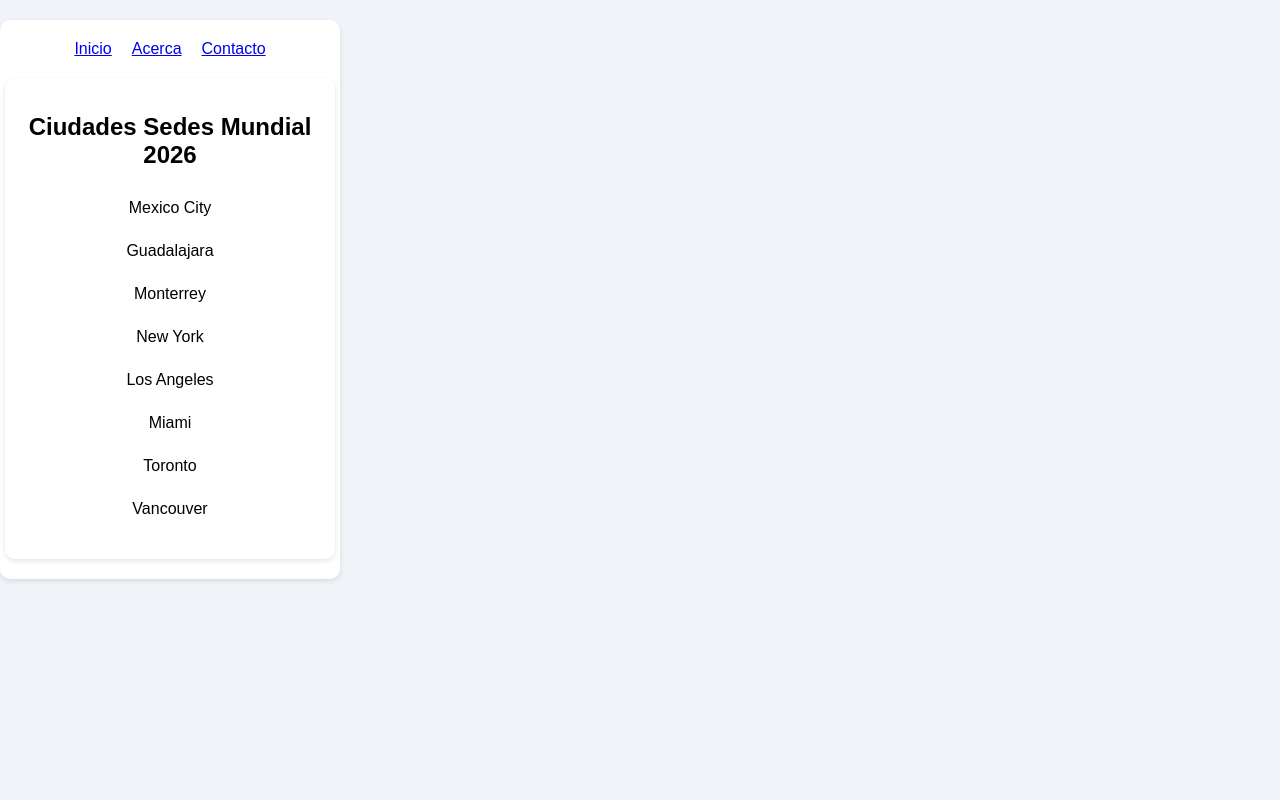
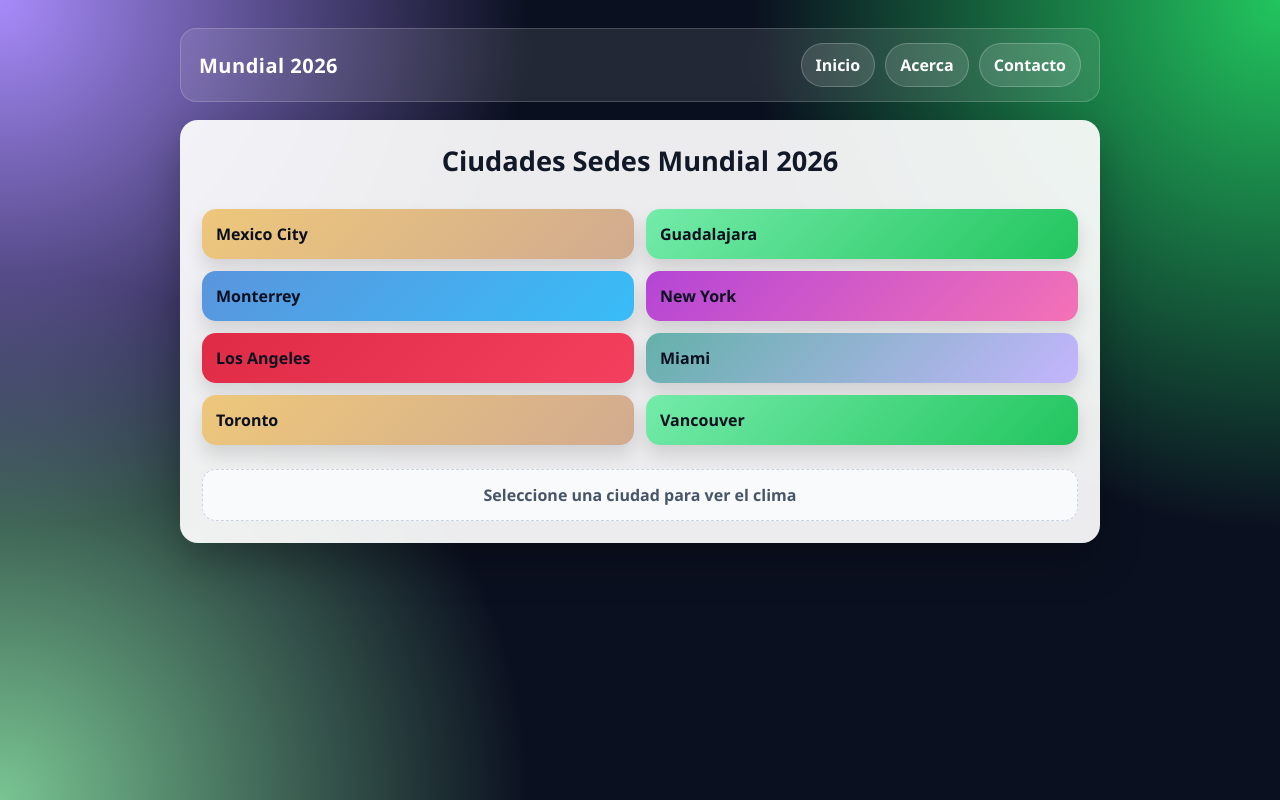
Before and after one commit to MiltonCuevaGuamingo/mundial-react-api, a React (Vite) app: page / in a window 1280 px wide. Built offline with nearby package versions, Linux system fonts and the light colour scheme.

Commit message:
Agrergo estilos a las paginas

```diff
--- a/src/App.css
+++ b/src/App.css
@@ -1,56 +1,160 @@
 body {
-  font-family: Arial, Helvetica, sans-serif;
-  background-color: #f0f4f8;
   margin: 0;
-  padding: 0;
+  font-family: "Segoe UI", Arial, Helvetica, sans-serif;
+  color: #1f2937;
+  background: radial-gradient(circle at top left, #a78bfa 0%, transparent 35%),
+              radial-gradient(circle at top right, #22c55e 0%, transparent 35%),
+              radial-gradient(circle at bottom left, #79c492 0%, transparent 35%),
+              #0b1020;
+  min-height: 100vh;
 }
 
+
 #root {
-  display:flex;
-  flex-direction: column;
-  align-items: center;
-  justify-content: center;
-  padding: 20px;
-  box-sizing: border;
+  padding: 28px;
+  box-sizing: border-box;
 }
 
-h1 {
-  color: #2c3e50;
-  margin-bottom: 20px;
+.app {
+  max-width: 920px;
+  margin: 0 auto;
 }
 
-ul {
+
+.topbar {
+  display: flex;
+  align-items: center;
+  justify-content: space-between;
+  gap: 16px;
+  margin-bottom: 18px;
+  padding: 14px 18px;
+  border-radius: 16px;
+  background: rgba(255, 255, 255, 0.10);
+  backdrop-filter: blur(10px);
+  border: 1px solid rgba(255, 255, 255, 0.18);
+}
+
+.brand {
+  margin: 0;
+  font-size: 1.25rem;
+  color: #ffffff;
+  letter-spacing: 0.5px;
+}
+
+
+.nav {
+  display: flex;
+  gap: 10px;
+}
+
+.nav-link {
+  text-decoration: none;
+  color: #ffffff;
+  font-weight: 700;
+  padding: 10px 14px;
+  border-radius: 999px;
+  background: rgba(255, 255, 255, 0.12);
+  border: 1px solid rgba(255, 255, 255, 0.22);
+  transition: transform 0.15s ease, background 0.2s ease;
+}
+
+.nav-link:hover {
+  transform: translateY(-1px);
+  background: rgba(255, 255, 255, 0.20);
+}
+
+
+.card {
+  background: rgba(255, 255, 255, 0.92);
+  border-radius: 18px;
+  padding: 22px;
+  box-shadow: 0 20px 40px rgba(0, 0, 0, 0.25);
+}
+
+.title, h1, h2 {
+  text-align: center;
+  margin: 0 0 16px 0;
+}
+
+.title {
+  font-size: 1.7rem;
+  color: #111827;
+}
+
+.ciudades {
+  display: flex;
+  flex-direction: column;
+  gap: 14px;
+}
+
+
+.grid-ciudades {
   list-style: none;
   padding: 0;
+  margin: 0;
+  display: grid;
+  grid-template-columns: repeat(2, minmax(0, 1fr));
+  gap: 12px;
 }
 
-li {
-  padding: 10px 15px;
-  margin: 5px 0;
-  border-radius: 5px;
-  background-color: #ffffff;
-  transition: background-color 0.3s, font-weight 0.3s;
+
+.city {
+  cursor: pointer;
+  user-select: none;
+  font-weight: 800;
+  padding: 14px 14px;
+  border-radius: 14px;
+  color: #0b1020;
+  box-shadow: 0 10px 18px rgba(0,0,0,0.12);
+  transition: transform 0.15s ease, filter 0.2s ease, outline 0.2s ease;
+  outline: 3px solid transparent;
 }
 
-li:hover {
-  background-color: #d1e7ff;
+.city[data-color="0"] { background: linear-gradient(135deg, #eec77b, #d1ab8f); }
+.city[data-color="1"] { background: linear-gradient(135deg, #74ebaa, #22c55e); }
+.city[data-color="2"] { background: linear-gradient(135deg, #5a95dd, #38bdf8); }
+.city[data-color="3"] { background: linear-gradient(135deg, #b445d6, #f472b6); }
+.city[data-color="4"] { background: linear-gradient(135deg, #e02b46, #f43f5e); }
+.city[data-color="5"] { background: linear-gradient(135deg, #64b1aa, #c4b5fd); }
+
+.city:hover {
+  transform: translateY(-2px);
+  filter: brightness(1.03);
 }
 
-li[selected] {
-  font-weight: bold;
-  background-color: #a8d0ff;
+
+.city.active {
+  outline: 3px solid #111827;
 }
 
-div {
-  margin-top: 20px;
-  padding: 15px;
-  border-radius: 10px;
-  background-color: #ffffff;
-  box-shadow: 0 2px 5px rgba(0,0,0,0.1);
-  width: 300px;
-  text-align: center;
+.clima-box {
+  margin-top: 10px;
+  padding: 14px;
+  border-radius: 14px;
+  background: #f8fafc;
+  border: 1px dashed #cbd5e1;
 }
 
-p {
-  margin: 5px 0;
+.hint {
+  margin: 0;
+  text-align: center;
+  font-weight: 600;
+  color: #475569;
 }
+
+
+@media (max-width: 560px) {
+  .topbar {
+    flex-direction: column;
+    align-items: stretch;
+  }
+
+  .nav {
+    justify-content: center;
+    flex-wrap: wrap;
+  }
+
+  .grid-ciudades {
+    grid-template-columns: 1fr;
+  }
+}
--- a/src/App.jsx
+++ b/src/App.jsx
@@ -4,23 +4,30 @@ import Inicio from './pages/Inicio'
 import Acerca from './pages/Acerca'
 import Contacto from './pages/Contacto'
 import NotFound from './pages/NotFound'
-import ListaCiudades from "./components/ListaCiudades";
 
 function App(){
-
   return (
     <Router>
-      <nav>
-        <Link to="/" style={{ margin: "0 10px"}}>Inicio</Link>
-        <Link to="/acerca" style={{ margin: "0 10px"}}>Acerca</Link>
-        <Link to="/contacto" style={{ margin: "0 10px"}}>Contacto</Link>
+      <div className="app">
+        <header className="topbar">
+          <h1 className="brand">Mundial 2026</h1>
+
+          <nav className="nav">
+            <Link to="/" className="nav-link">Inicio</Link>
+            <Link to="/acerca" className="nav-link">Acerca</Link>
+            <Link to="/contacto" className="nav-link">Contacto</Link>
           </nav>
+        </header>
+
+        <main className="card">
           <Routes>
             <Route path="/" element={<Inicio />}/>
             <Route path="/acerca" element={<Acerca />}/>
             <Route path="/contacto" element={<Contacto />}/>
             <Route path="*" element={<NotFound />}/>
           </Routes>
+        </main>
+      </div>
     </Router>
   );
 }
--- a/src/components/ListaCiudades.jsx
+++ b/src/components/ListaCiudades.jsx
@@ -2,7 +2,7 @@ import { useState } from "react";
 import ClimaCiudad from "./ClimaCiudad";
 
 function ListaCiudades(){
-    const[ ciudadSeleccionada, setCiudadSeleccionada ] = useState(null);
+  const [ciudadSeleccionada, setCiudadSeleccionada] = useState(null);
 
   const ciudades = [
     "Mexico City",
@@ -15,26 +15,35 @@ function ListaCiudades(){
     "Vancouver"
   ];
 
-
   function seleccionarCiudad(ciudad){
     setCiudadSeleccionada(ciudad);
   }
 
   return (
-        <div>
-            <h2>Ciudades Sedes Mundial 2026</h2>
-            <ul>
-                {ciudades.map( ciudad => (
-                    <li key={ciudad} onClick={() => seleccionarCiudad(ciudad)}
-                    selected = {ciudad === ciudadSeleccionada ? true : undefined }>
+    <section className="ciudades">
+      <h2 className="title">Ciudades Sedes Mundial 2026</h2>
+
+      <ul className="grid-ciudades">
+        {ciudades.map((ciudad, index) => (
+          <li
+            key={ciudad}
+            className={`city ${ciudad === ciudadSeleccionada ? "active" : ""}`}
+            onClick={() => seleccionarCiudad(ciudad)}
+            data-color={index % 6}
+          >
             {ciudad}
           </li>
         ))}
       </ul>
-            {ciudadSeleccionada && (
+
+      <div className="clima-box">
+        {!ciudadSeleccionada ? (
+          <p className="hint">Seleccione una ciudad para ver el clima </p>
+        ) : (
           <ClimaCiudad ciudad={ciudadSeleccionada} />
         )}
       </div>
+    </section>
   );
 }
 
```
Lines whose indentation alone changed are shown as unchanged.
